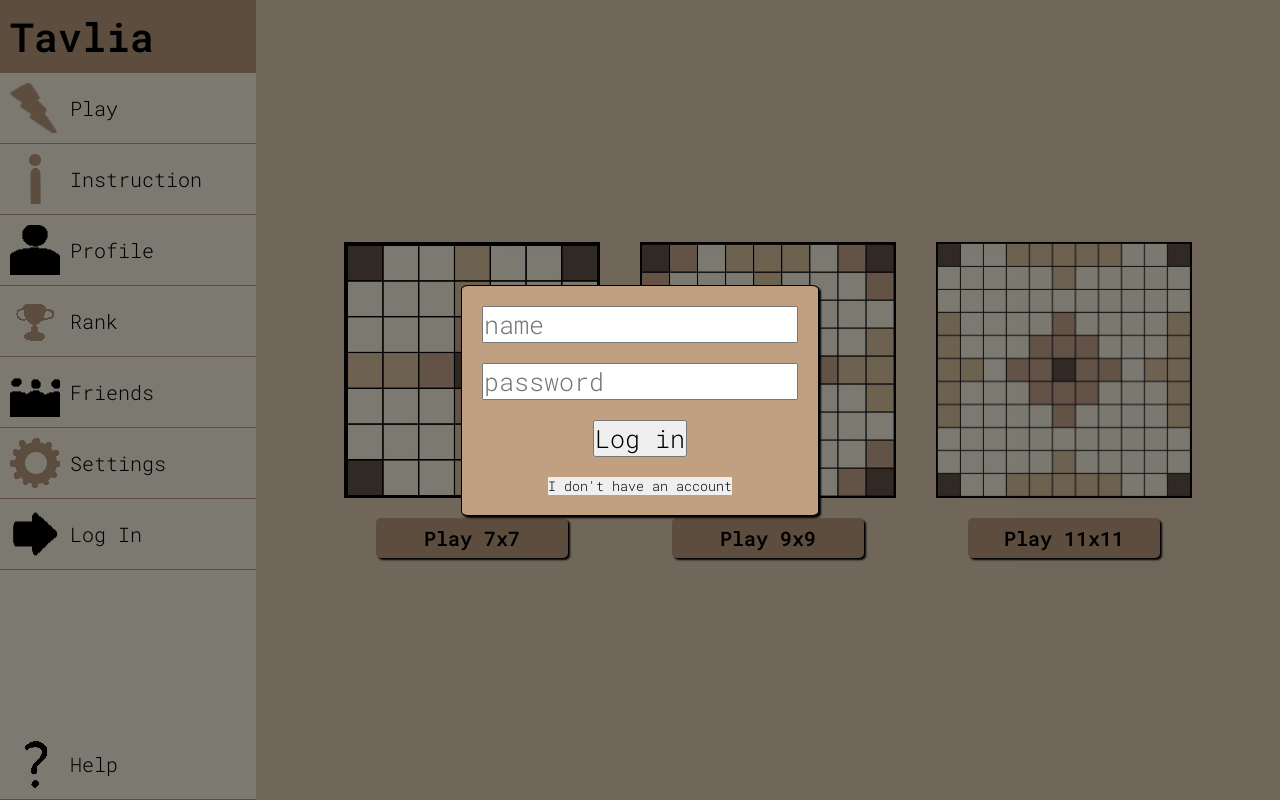
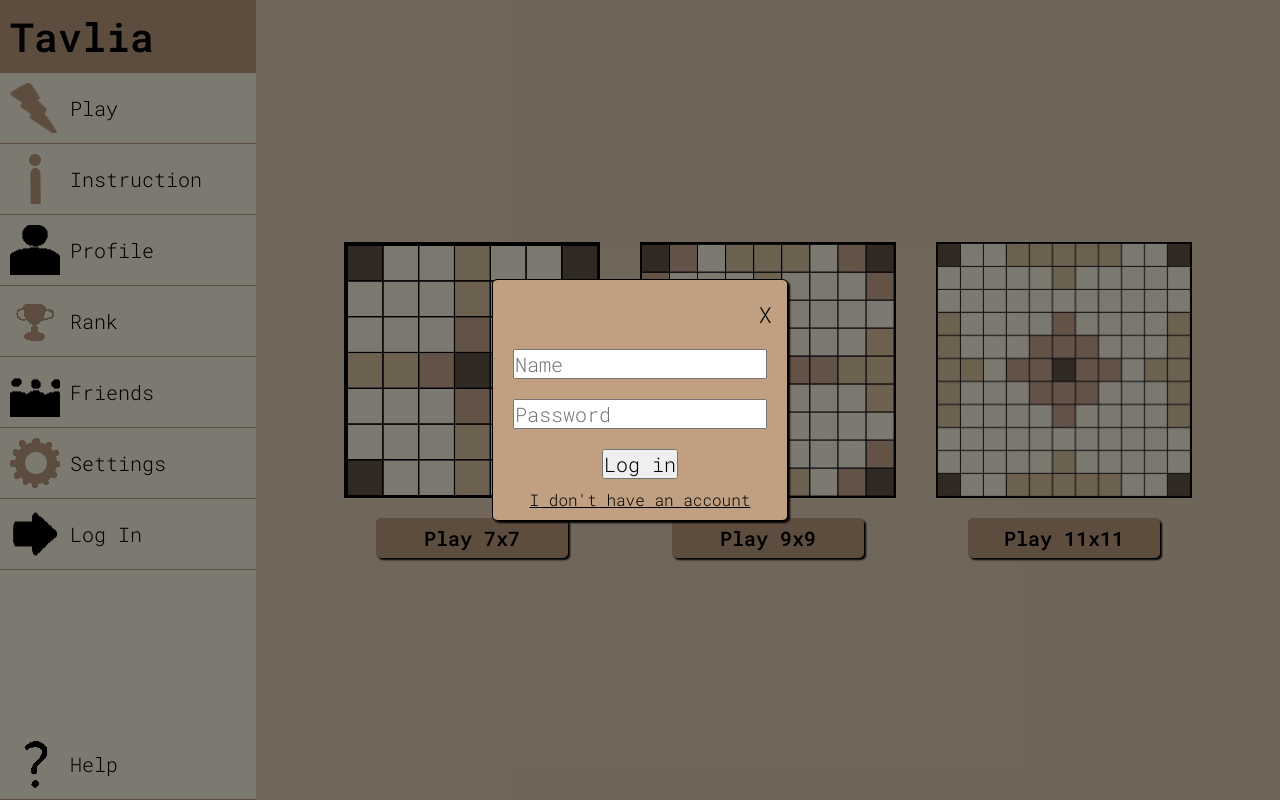
Before and after one commit to Yurex1/TavliaGame, a Next.js app in the folder frontend/: page / in a window 1280 px wide. Both pictures are taken after a click on the button "Log In". Built offline with nearby package versions, Linux system fonts and the light colour scheme.

Commit message:
fixed login/signup popup

```diff
--- a/frontend/src/components/Auth/Login.tsx
+++ b/frontend/src/components/Auth/Login.tsx
@@ -19,8 +19,8 @@ const Login: FC<loginProps> = ({ setShowAuth }) => {
   };
   return (
     <Form methods={methods} submitText="Log in" onSubmit={onSubmit}>
-      <RHFInput placeholder="name" name="username" type="text" />
-      <RHFInput placeholder="password" name="password" type="password" />
+      <RHFInput placeholder="Name" name="username" type="text" />
+      <RHFInput placeholder="Password" name="password" type="password" />
     </Form>
   );
 };
--- a/frontend/src/components/Auth/Singup.tsx
+++ b/frontend/src/components/Auth/Singup.tsx
@@ -19,11 +19,11 @@ const Singup: FC<SingupProps> = ({ setShowAuth }) => {
     setShowAuth(false);
   };
   return (
-    <Form methods={methods} submitText="Log in" onSubmit={onSubmit}>
-      <RHFInput placeholder="login" name="login" type="text" />
-      <RHFInput placeholder="name" name="name" type="text" />
-      <RHFInput placeholder="email" name="email" type="email" />
-      <RHFInput placeholder="password" name="password" type="password" />
+    <Form methods={methods} submitText="Sign in" onSubmit={onSubmit}>
+      <RHFInput placeholder="Login" name="login" type="text" />
+      <RHFInput placeholder="Name" name="name" type="text" />
+      <RHFInput placeholder="Email" name="email" type="email" />
+      <RHFInput placeholder="Password" name="password" type="password" />
     </Form>
   );
 };
--- a/frontend/src/components/Auth/index.tsx
+++ b/frontend/src/components/Auth/index.tsx
@@ -1,4 +1,4 @@
-import { FC, useState } from "react";
+import { FC, useEffect, useState } from "react";
 import Login from "./Login";
 import Singup from "./Singup";
 import React from 'react'
@@ -12,17 +12,25 @@ const Auth: FC<AuthProps> = ({ setShowAuth }) => {
   function onClick() {
     setMode((prev) => (prev === "login" ? "signup" : "login"));
   }
+  function beba(){
+    setShowAuth(false);
+  }
   return (
     <div className="auth-wraper">
+
       <div className="auth">
+        <button onClick={beba} style={{marginLeft:"95%"}} className="xbutt">
+          X
+        </button>
         {mode === "login" ? (
           <Login setShowAuth={setShowAuth} />
         ) : (
           <Singup setShowAuth={setShowAuth} />
         )}
-        <button onClick={onClick}>
+        <a onClick={onClick} className="link">
           {mode === "login" ? "I don't have an account" : "I already have an account"}
-        </button>
+        </a>
+
       </div>
     </div>
   );
--- a/frontend/src/styles/globals.css
+++ b/frontend/src/styles/globals.css
@@ -332,3 +332,18 @@ form > *{
   }
 
 }
+.link{
+  background: transparent;
+  text-decoration: underline;
+  cursor: pointer;
+}
+.link:hover{
+  color: aqua;
+}
+input{
+  font-size: 20px;
+}
+.xbutt{
+  background-color: transparent;
+  font-size: 22px;
+}
```
